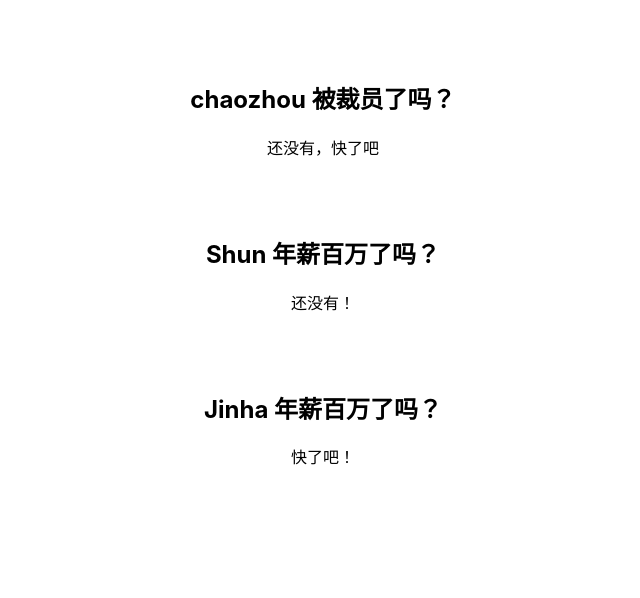
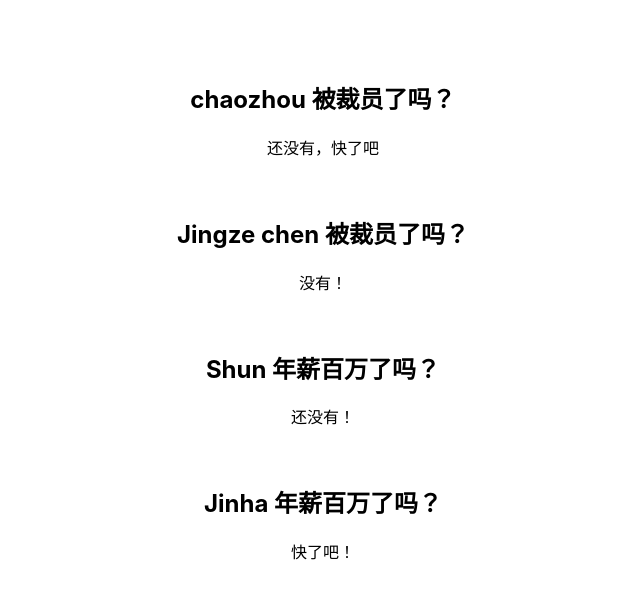
Before and after one commit to zhouchaoyuan/callapp-example, a React (Create React App) app: page / in a window 1280 px wide. Shown: the top 598 px of the page, without its empty margins (317-957 px from the left). Built offline with nearby package versions, Linux system fonts and the light colour scheme; what callapp-lib would draw is missing.

Commit message:
add jingze's question

```diff
--- a/src/App.tsx
+++ b/src/App.tsx
@@ -112,12 +112,14 @@ const App: FC = () => {
       >
         callapp-lib 唤端
       </button> */}
+
       <br></br>
+      <h2>Jingze chen 被裁员了吗？</h2>
+      <p>没有！</p>
       <br></br>
       <h2>Shun 年薪百万了吗？</h2>
       <p>还没有！</p>
 
-      <br></br>
       <br></br>
       <h2>Jinha 年薪百万了吗？</h2>
       <p>快了吧！</p>
```
